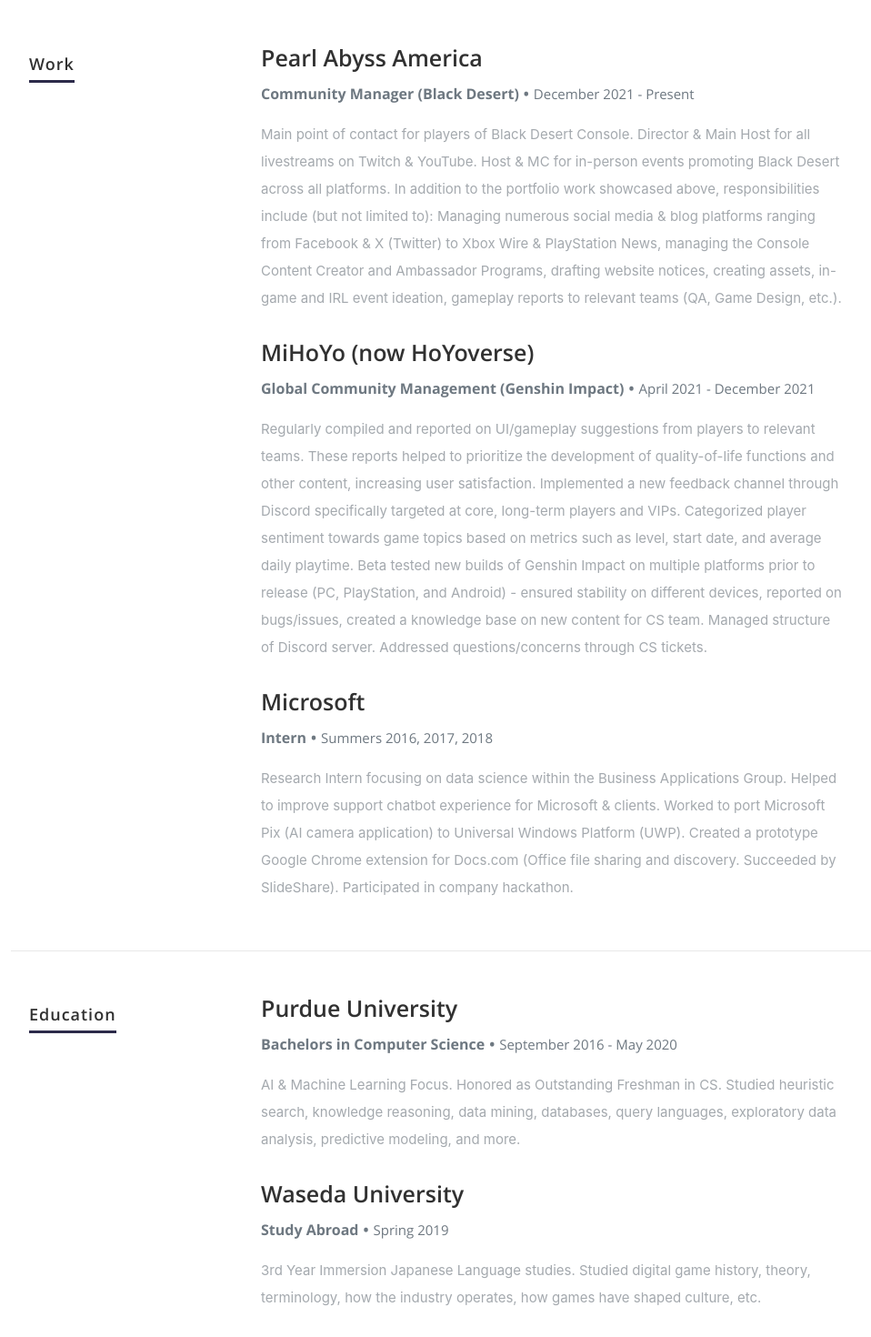
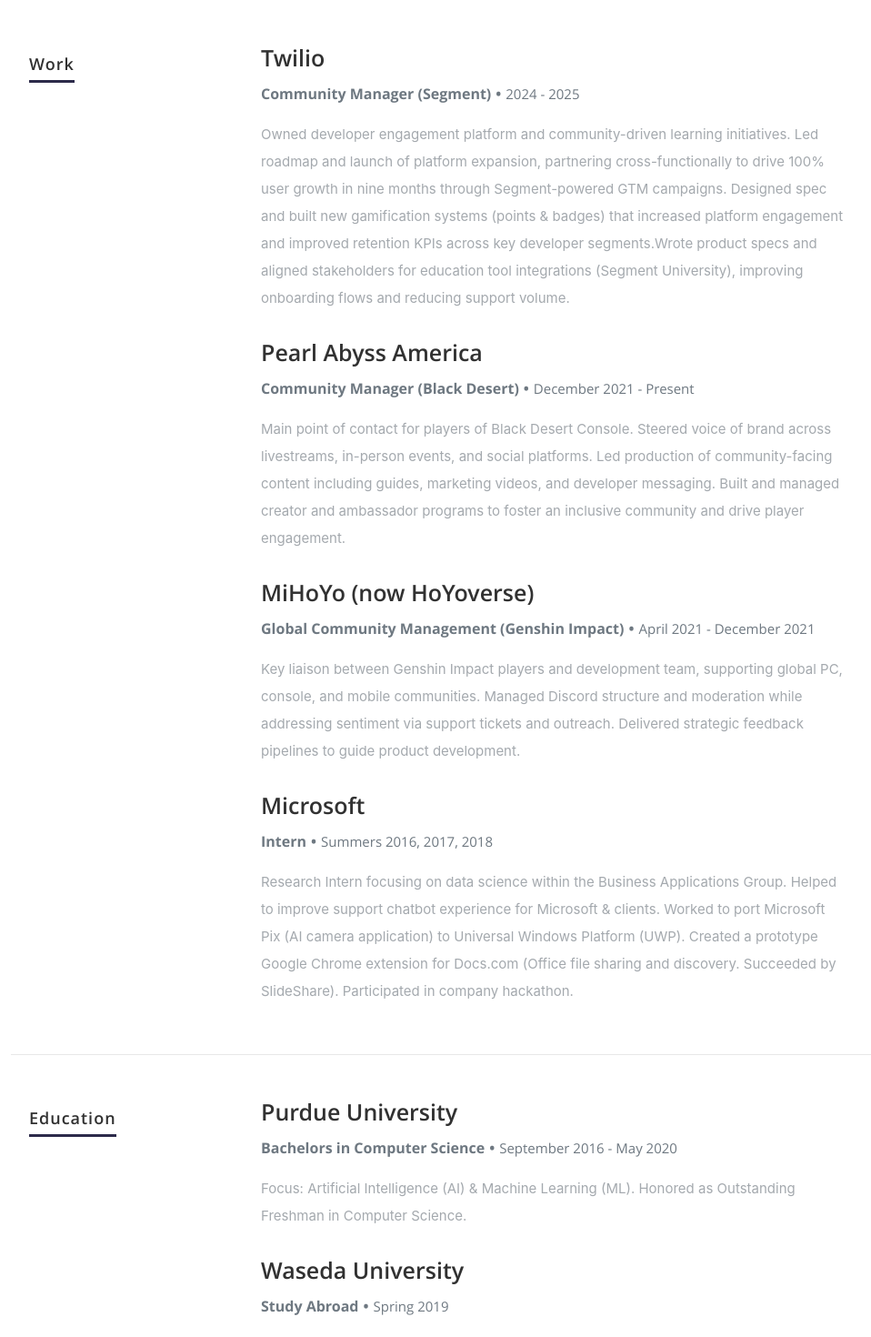
Before and after one commit to tylerjnelson/tylerjnelson.github.io, a React (Create React App) app: page / in a window 1280 px wide. Shown: the part 6000-7470 px from the top of the page at 91% size, without its empty margins (118-1076 px from the left). Built offline with nearby package versions, Linux system fonts and the light colour scheme.

Commit message:
update resume and commit structure

```diff
--- a/package.json
+++ b/package.json
@@ -1,6 +1,6 @@
 {
   "name": "tylerjnelson.github.io",
-  "version": "0.1.0",
+  "version": "1.1.0",
   "private": true,
   "homepage": "https://tylerjnelson.github.io/",
   "dependencies": {
@@ -17,7 +17,7 @@
   },
   "scripts": {
     "predeploy": "npm run build",
-    "deploy": "gh-pages -d build",
+    "deploy": "dotenv -- gh-pages -d build -r https://$GITHUB_TOKEN@github.com/tylerjnelson/tylerjnelson.github.io.git",
     "start": "react-scripts start",
     "build": "react-scripts build",
     "test": "react-scripts test",
--- a/src/resumeData.js
+++ b/src/resumeData.js
@@ -17,30 +17,37 @@
       "specialization":"Bachelors in Computer Science",
       "StartDate":"September 2016",
       "EndDate":"May 2020",
-      "Achievements":"AI & Machine Learning Focus. Honored as Outstanding Freshman in CS. Studied heuristic search, knowledge reasoning, data mining, databases, query languages, exploratory data analysis, predictive modeling, and more."
+      "Achievements":"Focus: Artificial Intelligence (AI) & Machine Learning (ML). Honored as Outstanding Freshman in Computer Science."
     },
     {
       "UniversityName":"Waseda University",
       "specialization":"Study Abroad",
       "StartDate":"",
       "EndDate":"Spring 2019",
-      "Achievements":"3rd Year Immersion Japanese Language studies. Studied digital game history, theory, terminology, how the industry operates, how games have shaped culture, etc."
+      "Achievements":"Comprehensive Japanese Immersion program and Video Game Studies."
     }
   ],
   "work":[
+    {
+      "CompanyName":"Twilio",
+      "specialization":"Community Manager (Segment)",
+      "StartDate":"2024",
+      "EndDate":"2025",
+      "Achievements":"Owned developer engagement platform and community-driven learning initiatives. Led roadmap and launch of platform expansion, partnering cross-functionally to drive 100% user growth in nine months through Segment-powered GTM campaigns. Designed spec and built new gamification systems (points & badges) that increased platform engagement and improved retention KPIs across key developer segments.Wrote product specs and aligned stakeholders for education tool integrations (Segment University), improving onboarding flows and reducing support volume."
+    },
     {
       "CompanyName":"Pearl Abyss America",
       "specialization":"Community Manager (Black Desert)",
       "StartDate":"December 2021",
       "EndDate":"Present",
-      "Achievements":"Main point of contact for players of Black Desert Console. Director & Main Host for all livestreams on Twitch & YouTube. Host & MC for in-person events promoting Black Desert across all platforms. In addition to the portfolio work showcased above, responsibilities include (but not limited to): Managing numerous social media & blog platforms ranging from Facebook & X (Twitter) to Xbox Wire & PlayStation News, managing the Console Content Creator and Ambassador Programs, drafting website notices, creating assets, in-game and IRL event ideation, gameplay reports to relevant teams (QA, Game Design, etc.)."
+      "Achievements":"Main point of contact for players of Black Desert Console. Steered voice of brand across livestreams, in-person events, and social platforms. Led production of community-facing content including guides, marketing videos, and developer messaging. Built and managed creator and ambassador programs to foster an inclusive community and drive player engagement."
     },
     {
       "CompanyName":"MiHoYo (now HoYoverse)",
       "specialization":"Global Community Management (Genshin Impact)",
       "StartDate":"April 2021",
       "EndDate":"December 2021",
-      "Achievements":"Regularly compiled and reported on UI/gameplay suggestions from players to relevant teams. These reports helped to prioritize the development of quality-of-life functions and other content, increasing user satisfaction. Implemented a new feedback channel through Discord specifically targeted at core, long-term players and VIPs. Categorized player sentiment towards game topics based on metrics such as level, start date, and average daily playtime. Beta tested new builds of Genshin Impact on multiple platforms prior to release (PC, PlayStation, and Android) - ensured stability on different devices, reported on bugs/issues, created a knowledge base on new content for CS team. Managed structure of Discord server. Addressed questions/concerns through CS tickets."
+      "Achievements":"Key liaison between Genshin Impact players and development team, supporting global PC, console, and mobile communities. Managed Discord structure and moderation while addressing sentiment via support tickets and outreach. Delivered strategic feedback pipelines to guide product development."
     },
     {
       "CompanyName":"Microsoft",
```
Also changed, not shown: 2 other files (tests, documents, lock files or other folders).
